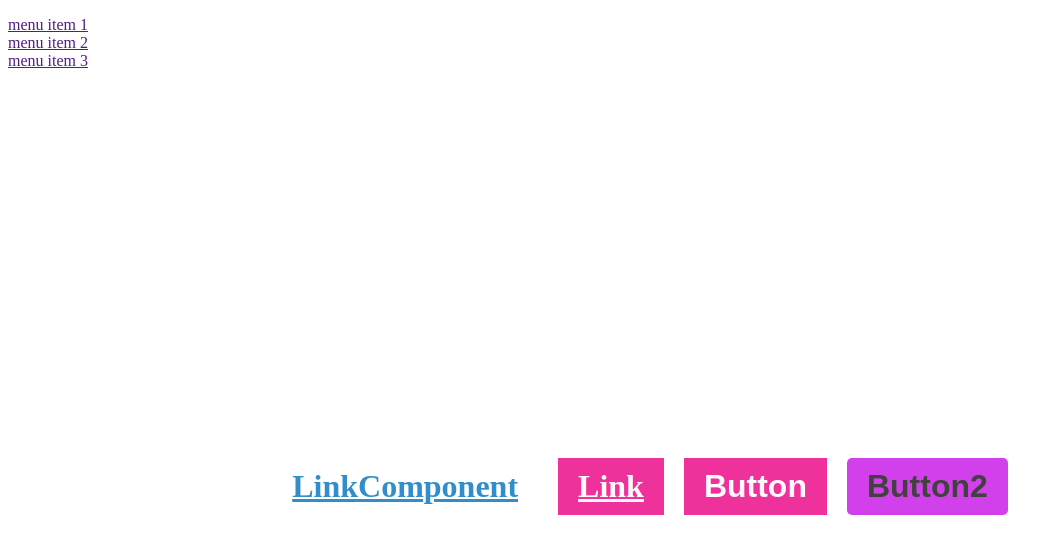
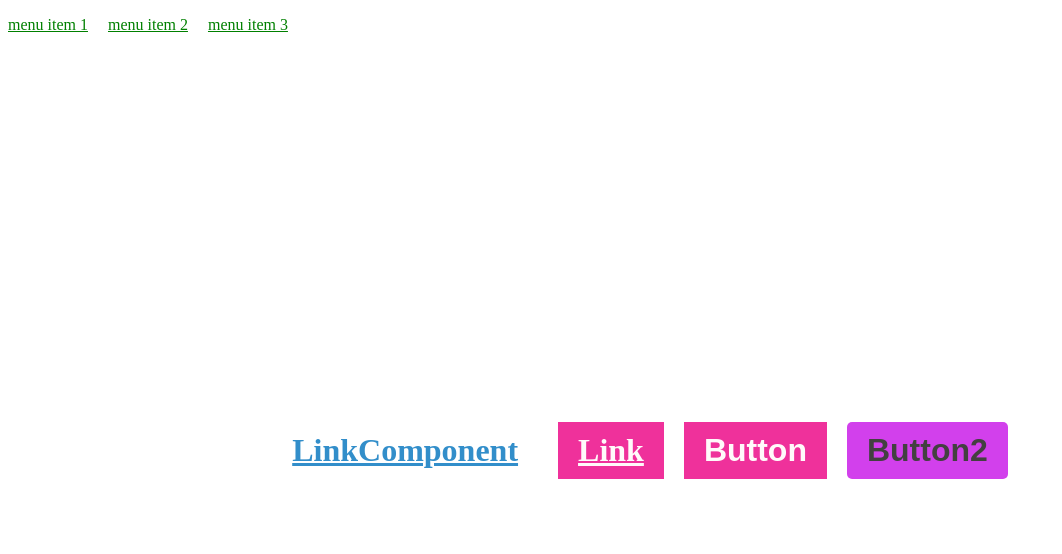
Before and after one commit to igor-minaev/styled-components-project, a React (Vite) app: page / in a window 1280 px wide. Shown: the top 554 px of the page, without its empty margins (0-1062 px from the left). Built offline with nearby package versions, Linux system fonts and the light colour scheme.

Commit message:
file's structure

```diff
--- a/src/App.tsx
+++ b/src/App.tsx
@@ -1,5 +1,8 @@
 import './App.css'
 import styled from "styled-components";
+import {StyledBtn, SuperButton} from "./components/Button.styled.tsx";
+import {Link} from "./components/Link.styled.tsx";
+import {Menu} from "./components/Menu.styled.tsx";
 
 function App() {
 
@@ -25,37 +28,6 @@ function App() {
 export default App
 
 
-const StyledBtn = styled.button`
-    border: none;
-    background-color: #ef319b;
-    padding: 10px 20px;
-    color: snow;
-    font-size: 2rem;
-    font-weight: bold;
-
-    &:hover {
-        background-color: #700241;
-    }
-
-    &:last-child {
-        background-color: #d240ec;
-    }
-`
-
-const Link = styled.a`
-    color: #328eca;
-    font-size: 2rem;
-    font-weight: bold;
-    background-color: transparent;
-
-`
-
-const SuperButton=styled(StyledBtn)`
-    border-radius: 5px;
-    background-color: #f4f002;
-    color: #434040;
-`
-
 const Box = styled.div`
     height: 100vh;
     display: flex;
@@ -71,10 +43,3 @@ const Box = styled.div`
         cursor: zoom-in;
     }
 `
-
-const Menu=styled.nav `
-    ul{
-        list-style: none;
-        padding: 0;
-    }
-`
--- /dev/null
+++ b/src/components/Button.styled.tsx
@@ -0,0 +1,24 @@
+import styled from "styled-components";
+
+export const StyledBtn = styled.button`
+    border: none;
+    background-color: #ef319b;
+    padding: 10px 20px;
+    color: snow;
+    font-size: 2rem;
+    font-weight: bold;
+
+    &:hover {
+        background-color: #700241;
+    }
+
+    &:last-child {
+        background-color: #d240ec;
+    }
+`
+
+export const SuperButton=styled(StyledBtn)`
+    border-radius: 5px;
+    background-color: #f4f002;
+    color: #434040;
+`
--- /dev/null
+++ b/src/components/Link.styled.tsx
@@ -0,0 +1,9 @@
+import styled from "styled-components";
+
+export const Link = styled.a`
+    color: #328eca;
+    font-size: 2rem;
+    font-weight: bold;
+    background-color: transparent;
+
+`
--- /dev/null
+++ b/src/components/Menu.styled.tsx
@@ -0,0 +1,17 @@
+import styled from "styled-components";
+
+export const Menu=styled.nav `
+    ul {
+        list-style: none;
+        padding: 0;
+        display: flex;
+    }
+
+    li > a {
+        color: green;
+    }
+
+    li + li {
+        margin-left: 20px;
+    }
+`
```
